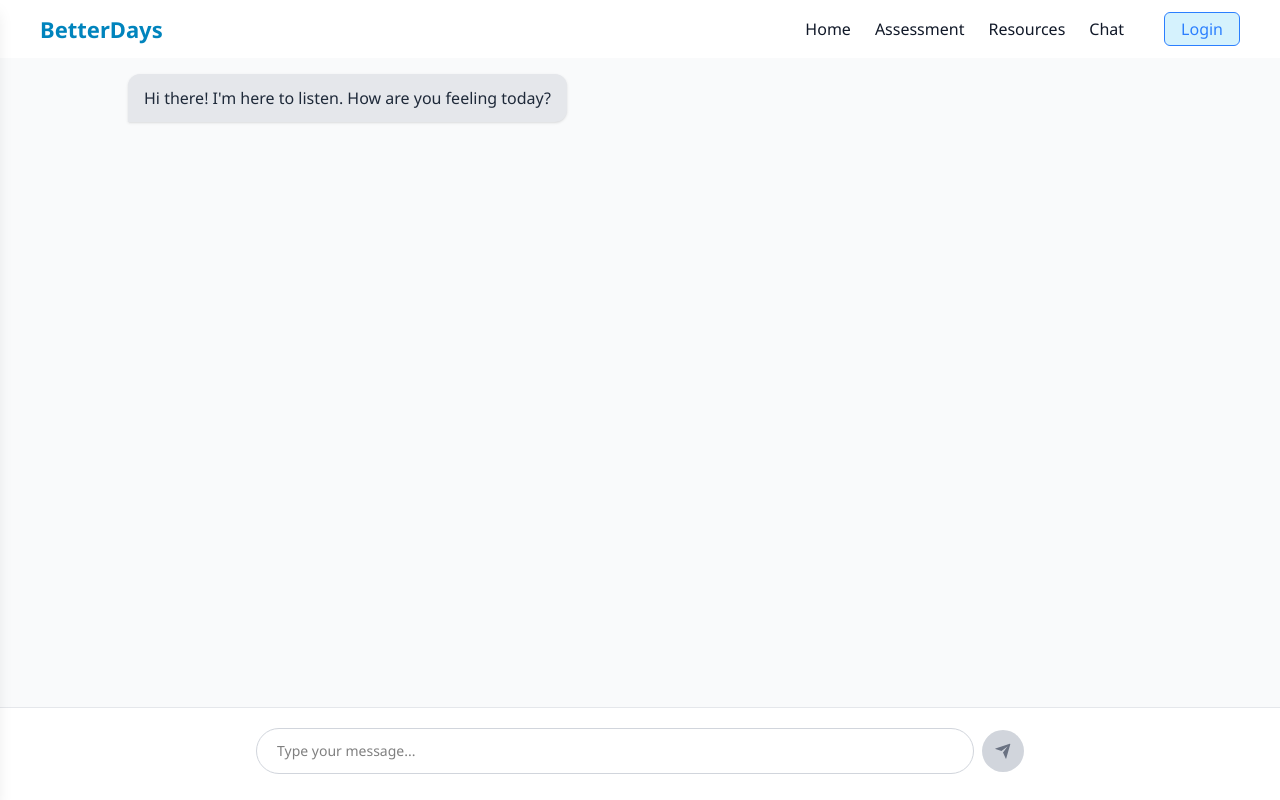
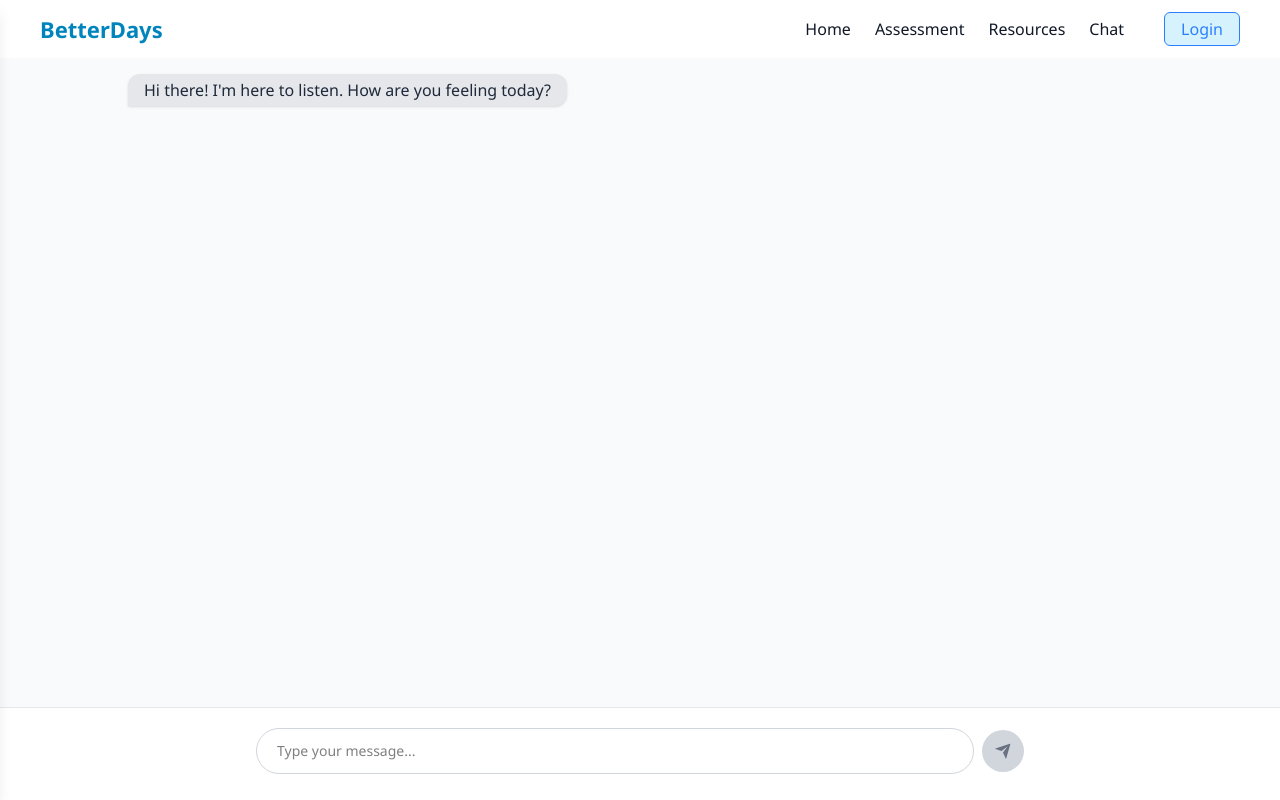
Before and after one commit to bichitrabehera/betterdays-react, a React (Vite) app in the folder client/: page /chatbot in a window 1280 px wide. Built offline with nearby package versions, Linux system fonts and the light colour scheme.

Commit message:
Update Chatbot.jsx

```diff
--- a/client/src/components/Chatbot.jsx
+++ b/client/src/components/Chatbot.jsx
@@ -63,7 +63,7 @@ const Chatbot = () => {
           className={`flex ${msg.type === "user" ? "justify-end" : "justify-start"}`}
         >
           <div
-            className={`px-4 py-3 rounded-xl max-w-[85%] whitespace-pre-wrap shadow-sm ${
+            className={`px-4 py-1 rounded-xl max-w-[85%] whitespace-pre-wrap shadow-sm ${
               msg.type === "user"
                 ? "bg-[#006995] text-white rounded-br-none"
                 : "bg-gray-200 text-gray-800 rounded-bl-none"
```
